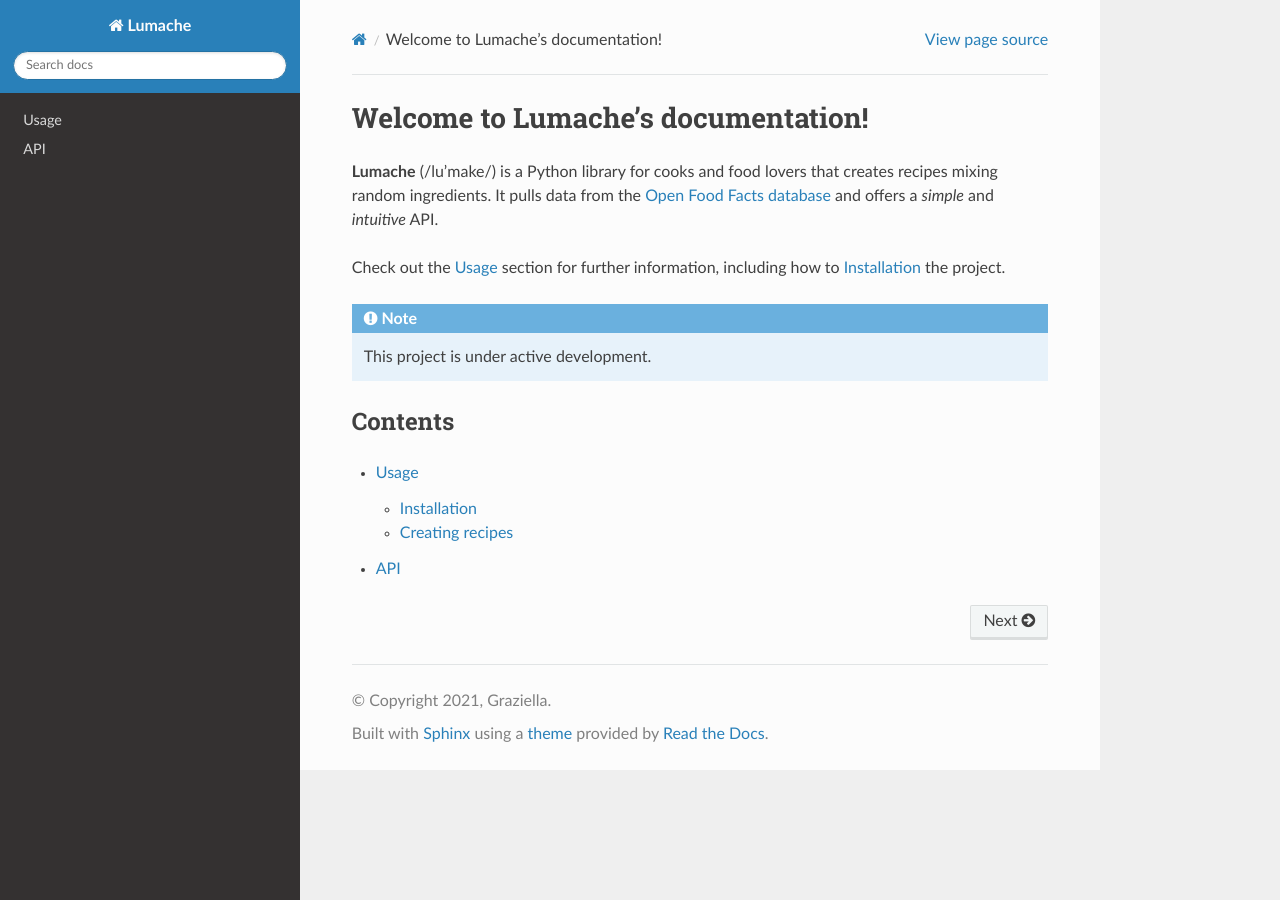
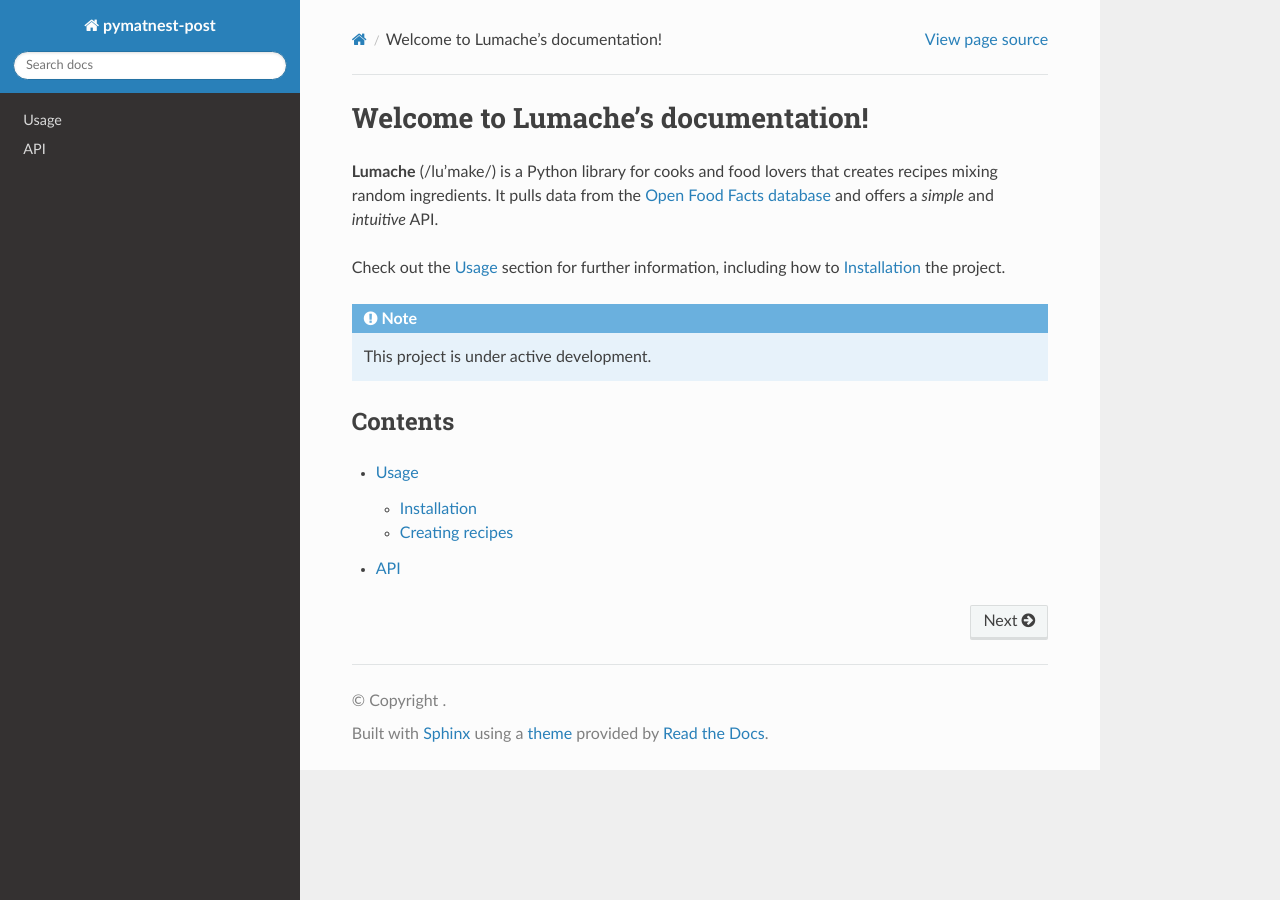
Before and after one commit to SebastianHavens/pymatnest-post-new, a Sphinx documentation site: the page built from docs/source/index.rst, in a window 1280 px wide. Built offline with Sphinx 7.4.7 and the Read the Docs theme 3.1.0, drawn with Linux system fonts in a browser that asks for light colours.

Commit message:
rtd files

```diff
--- a/docs/source/conf.py
+++ b/docs/source/conf.py
@@ -2,9 +2,9 @@
 
 # -- Project information
 
-project = 'Lumache'
-copyright = '2021, Graziella'
-author = 'Graziella'
+project = 'pymatnest-post'
+#copyright = '2021, Graziella'
+author = 'Sebastian Havens'
 
 release = '0.1'
 version = '0.1.0'
```
